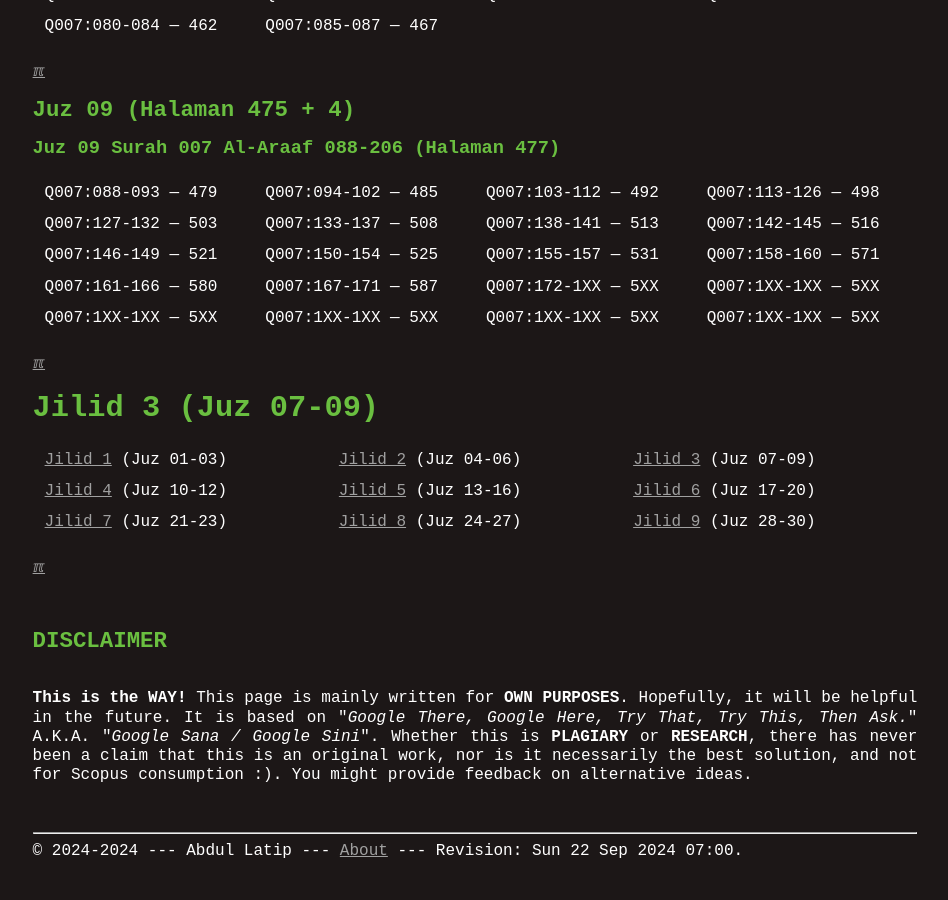
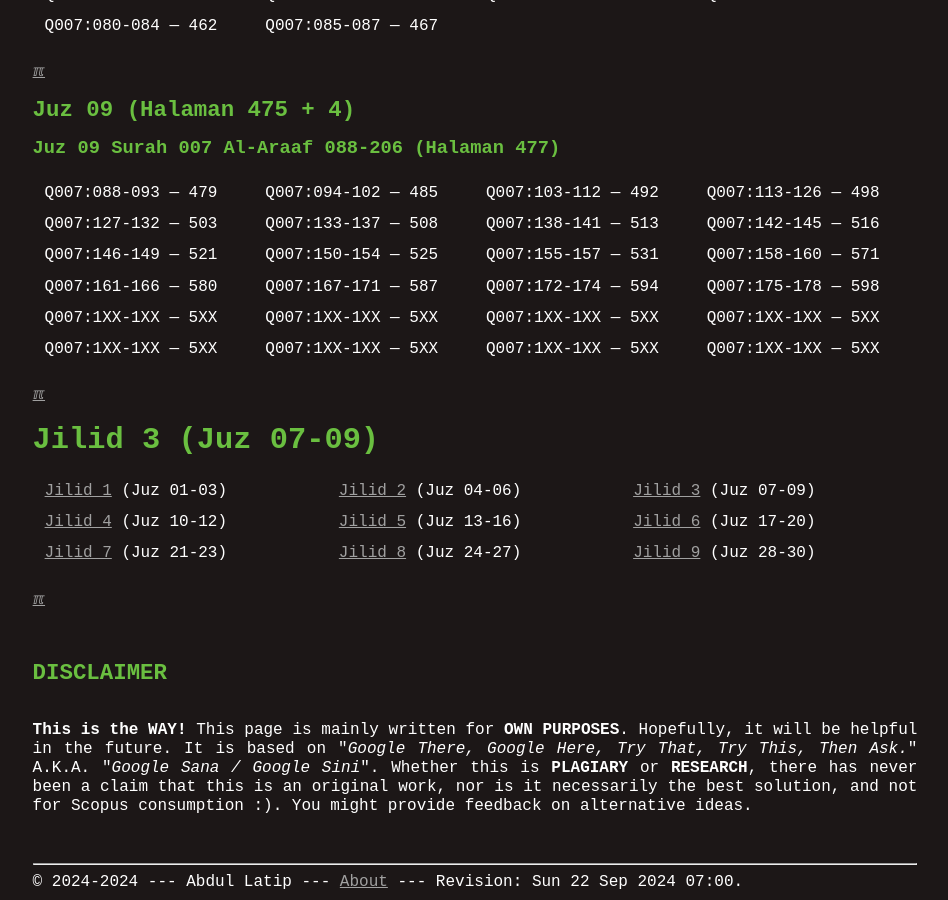
Before and after one commit to dullatip/indexquran, a Jekyll site: the page built from 003.md, in a window 1280 px wide and 900 px high, scrolled down 1771 px. Shown: the whole window, without its empty margins (165-1113 px from the left). Built offline with Jekyll 4.4.1, drawn with Linux system fonts in a browser that asks for light colours; before the commit the page ends 2640 px from its top, so only the background shows below that.

Commit message:
modified:   003.md

```diff
--- a/003.md
+++ b/003.md
@@ -62,7 +62,8 @@
 | Q007:088-093 --- 479 | Q007:094-102 --- 485 | Q007:103-112 --- 492 | Q007:113-126 --- 498 |
 | Q007:127-132 --- 503 | Q007:133-137 --- 508 | Q007:138-141 --- 513 | Q007:142-145 --- 516 |
 | Q007:146-149 --- 521 | Q007:150-154 --- 525 | Q007:155-157 --- 531 | Q007:158-160 --- 571 |
-| Q007:161-166 --- 580 | Q007:167-171 --- 587 | Q007:172-1XX --- 5XX | Q007:1XX-1XX --- 5XX |
+| Q007:161-166 --- 580 | Q007:167-171 --- 587 | Q007:172-174 --- 594 | Q007:175-178 --- 598 |
+| Q007:1XX-1XX --- 5XX | Q007:1XX-1XX --- 5XX | Q007:1XX-1XX --- 5XX | Q007:1XX-1XX --- 5XX |
 | Q007:1XX-1XX --- 5XX | Q007:1XX-1XX --- 5XX | Q007:1XX-1XX --- 5XX | Q007:1XX-1XX --- 5XX |
 
 [&#x213C;](#)<br id="idxA">
```
